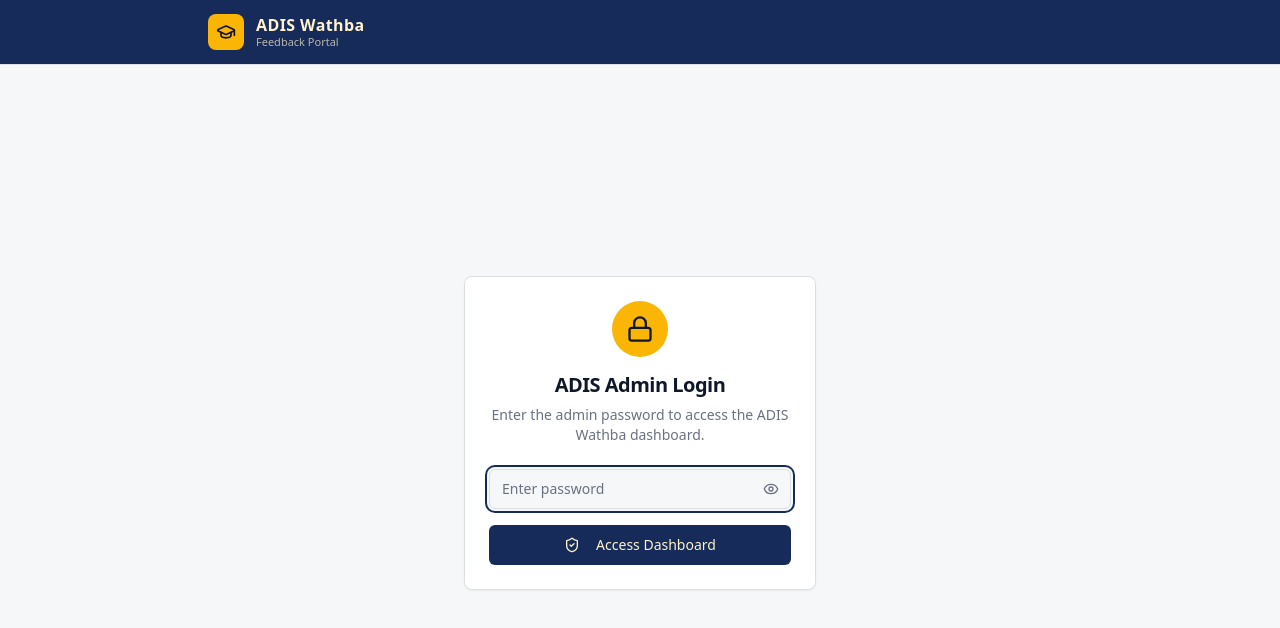
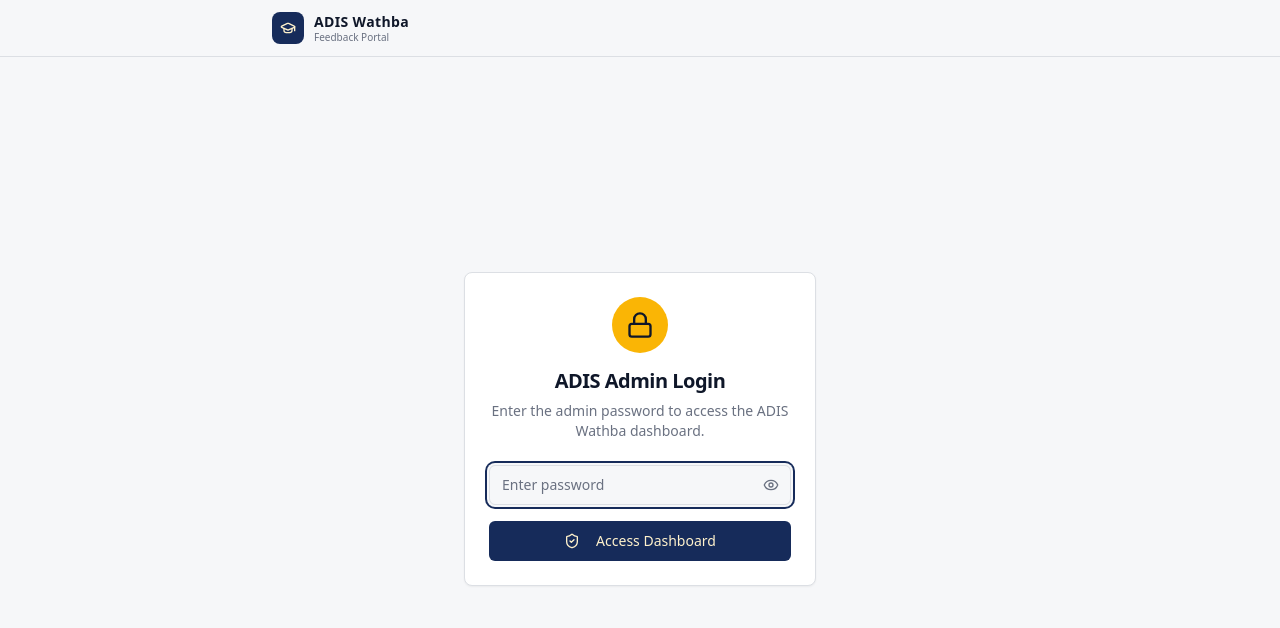
Before and after one commit to akulsaju/feedback-app, a Next.js app: page /admin in a window 1280 px wide. Shown: the top 628 px of the page. Built offline with nearby package versions, Linux system fonts and the light colour scheme; no server answers.

Commit message:
style: compact header with lighter design\n\nReduce header width and adjust sizing for better aesthetics.

```diff
--- a/components/site-header.tsx
+++ b/components/site-header.tsx
@@ -3,20 +3,20 @@ import { GraduationCap } from "lucide-react"
 
 export function SiteHeader() {
   return (
-    <header className="sticky top-0 z-50 w-full border-b border-border bg-primary">
-      <div className="mx-auto flex h-16 max-w-4xl items-center gap-3 px-4">
+    <header className="sticky top-0 z-50 border-b border-border bg-background">
+      <div className="mx-auto flex h-14 max-w-3xl items-center gap-3 px-4">
         <Link
           href="/"
-          className="flex items-center gap-3 text-primary-foreground no-underline"
+          className="flex items-center gap-2.5 no-underline"
         >
-          <div className="flex h-9 w-9 items-center justify-center rounded-lg bg-accent">
-            <GraduationCap className="h-5 w-5 text-accent-foreground" />
+          <div className="flex h-8 w-8 items-center justify-center rounded-lg bg-primary">
+            <GraduationCap className="h-4 w-4 text-primary-foreground" />
           </div>
           <div className="flex flex-col">
-            <span className="text-base font-bold leading-tight tracking-wide text-primary-foreground">
+            <span className="text-sm font-bold leading-tight tracking-wide text-foreground">
               ADIS Wathba
             </span>
-            <span className="text-[11px] leading-tight text-primary-foreground/70">
+            <span className="text-[10px] leading-tight text-muted-foreground">
               Feedback Portal
             </span>
           </div>
```
